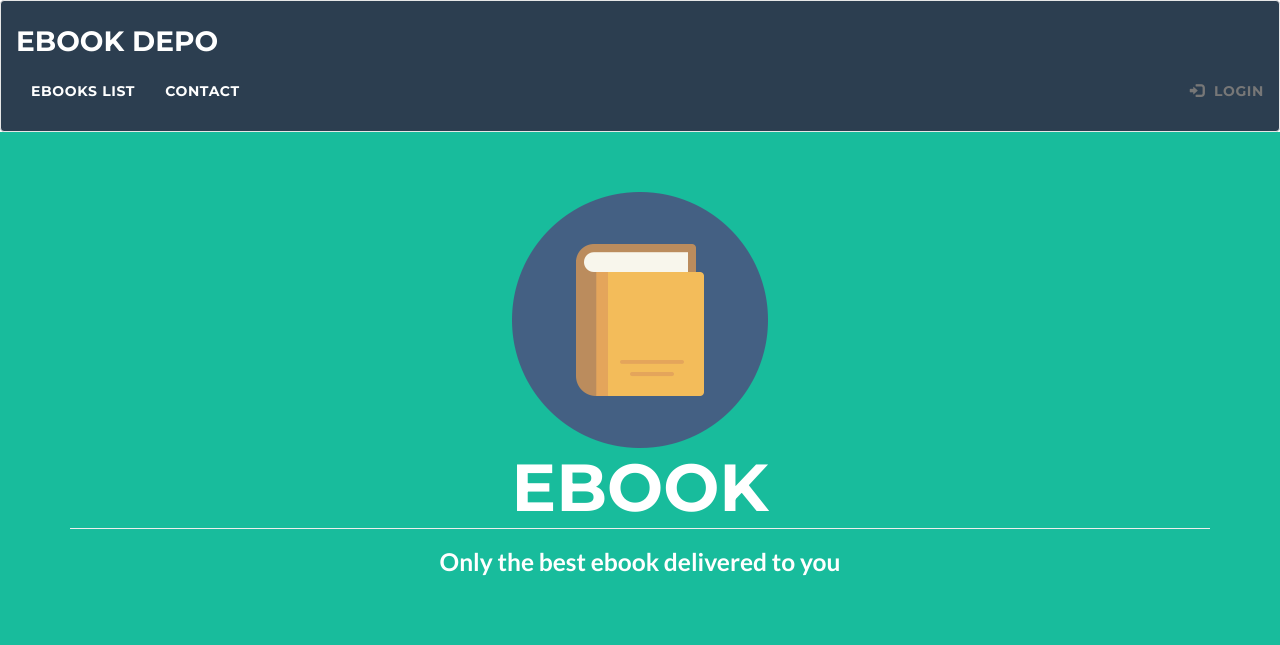
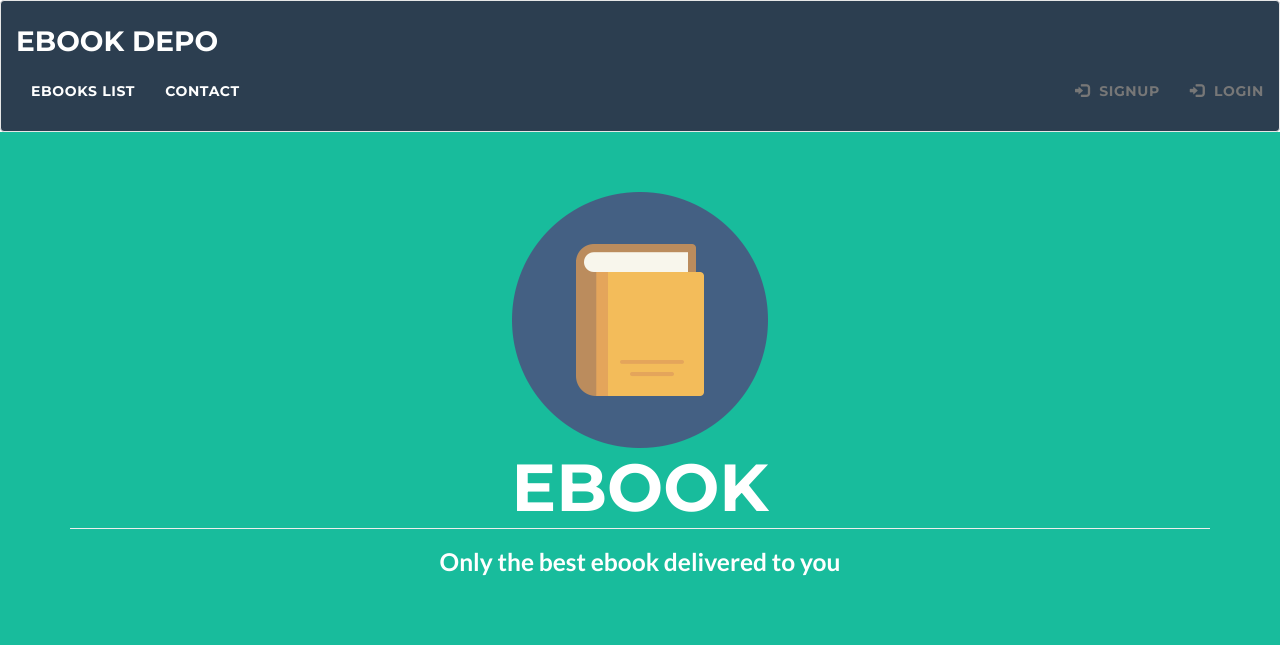
Before and after one commit to tperale/006154-OpenInformationSystem, a Django app: page / in a window 1280 px wide. Shown: the top 645 px of the page. Run offline with Django 3.2, Linux system fonts and the light colour scheme; data that the repository does not hold is empty; some libraries are stand-ins or nearby versions.

Commit message:
[add] Register link to the navbar

```diff
--- a/src/frontend/templates/base.html
+++ b/src/frontend/templates/base.html
@@ -27,18 +27,6 @@
         {% endblock %}
     </head>
     <body>
-        <!-- <div class="navbar navbar-default navbar-static-top" role="navigation"> -->
-            <!-- <div class="navbar-header">
-                <button type="button" class="navbar-toggle" data-toggle="collapse" data-target=".navbar-collapse">
-                    <span class="icon-bar"></span>
-                    <span class="icon-bar"></span>
-                    <span class="icon-bar"></span>
-                </button>
-                <a class="navbar-brand" href="{% url "home" %}">
-                    {% block brand %}{% endblock %}
-                </a>
-            </div> -->
-
       <nav class="navbar navbar-default navbar-expand-lg bg-secondary fixed-top text-uppercase" id="mainNav">
         <div class="container-fluid">
           <div class="navbar-header">
@@ -82,6 +70,15 @@
                     </li>
                 {% endif %}
             {% else %}
+                {% url "signup" as signup_url %}
+                {% if signup_url %}
+                    <li>
+                        <a href="{{ signup_url }}">
+                            <span class="glyphicon glyphicon-log-in"></span>
+                            Signup
+                        </a>
+                    </li>
+                {% endif %}
                 {% url "login" as login_url %}
                 {% if login_url %}
                     <li>
@@ -95,7 +92,6 @@
           </ul>
         </div>
       </nav>
-        <!-- </div> -->
 
       {% for message in messages %}
           <div class="alert alert-info">
@@ -107,7 +103,6 @@
       {% block content %}
       {% endblock %}
 
-        <br><hr>
       {% block footer %}
           <footer class="footer text-center">
             <div class="container">
```
Lines whose indentation alone changed are shown as unchanged.
